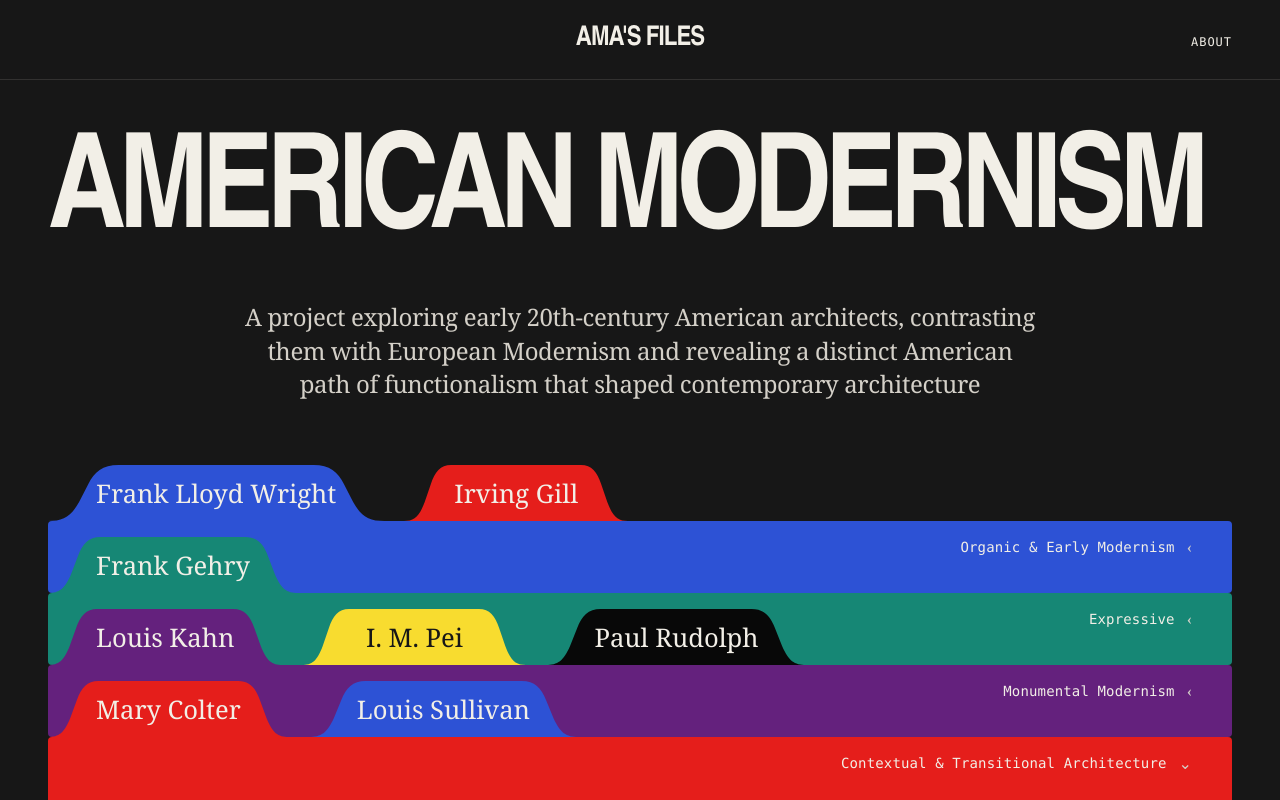
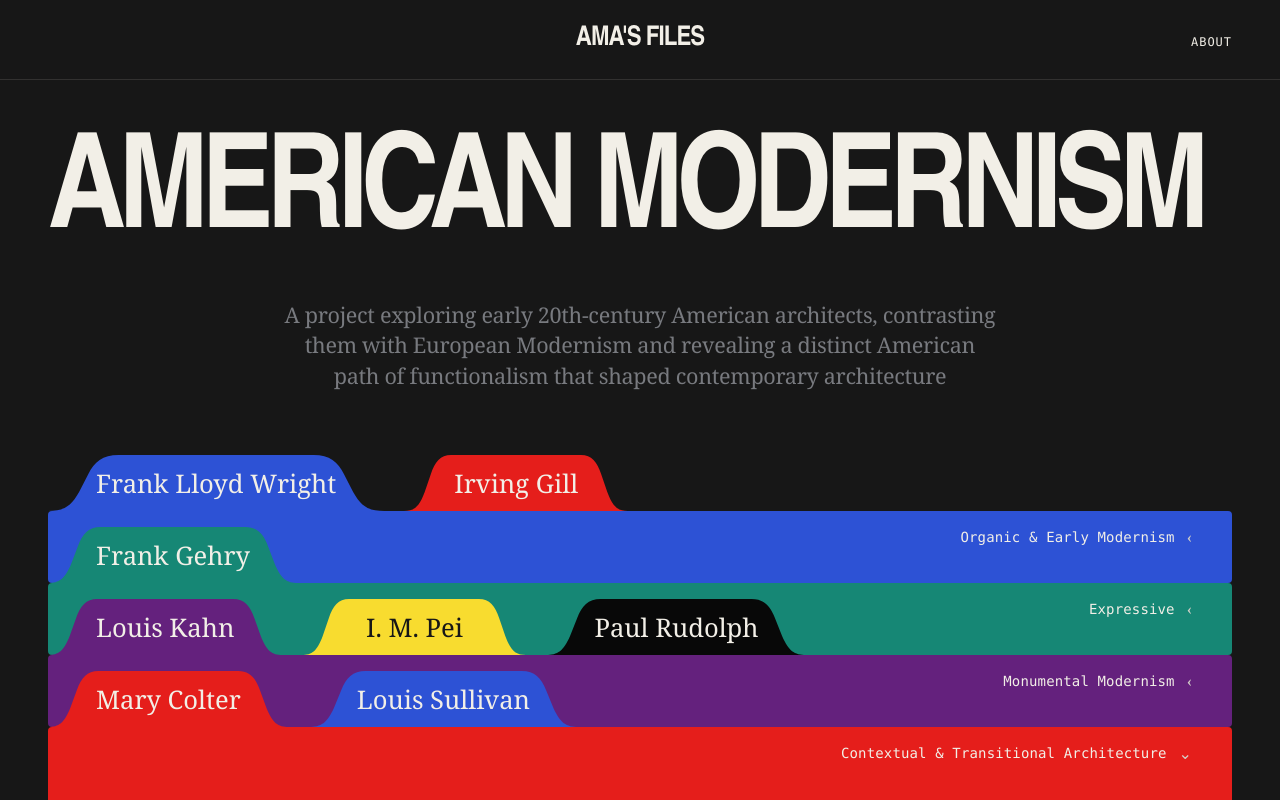
Before and after one commit to tech-yogesh/american-modernism-archive, a Next.js app: page / in a window 1280 px wide. Shown: the top 800 px of the page. Built offline with nearby package versions, Linux system fonts and the light colour scheme.

Commit message:
Hero description color and font update

```diff
--- a/src/components/home/HomeHero.tsx
+++ b/src/components/home/HomeHero.tsx
@@ -76,17 +76,19 @@ export default function HomeHero() {
     text-center
 
     font-[family-name:var(--font-editorial)]
-    text-lg
+    text-base
     font-light
     leading-[1.4]
     tracking-[-0.015em]
 
-    text-[var(--color-text-secondary)]
+    text-[#787a7f]
 
     antialiased
 
     md:block
-    lg:text-[1.5rem]
+    md:text-[1.05rem]
+
+    lg:text-[1.35rem]
   "
         >
           <span className="block">
```
